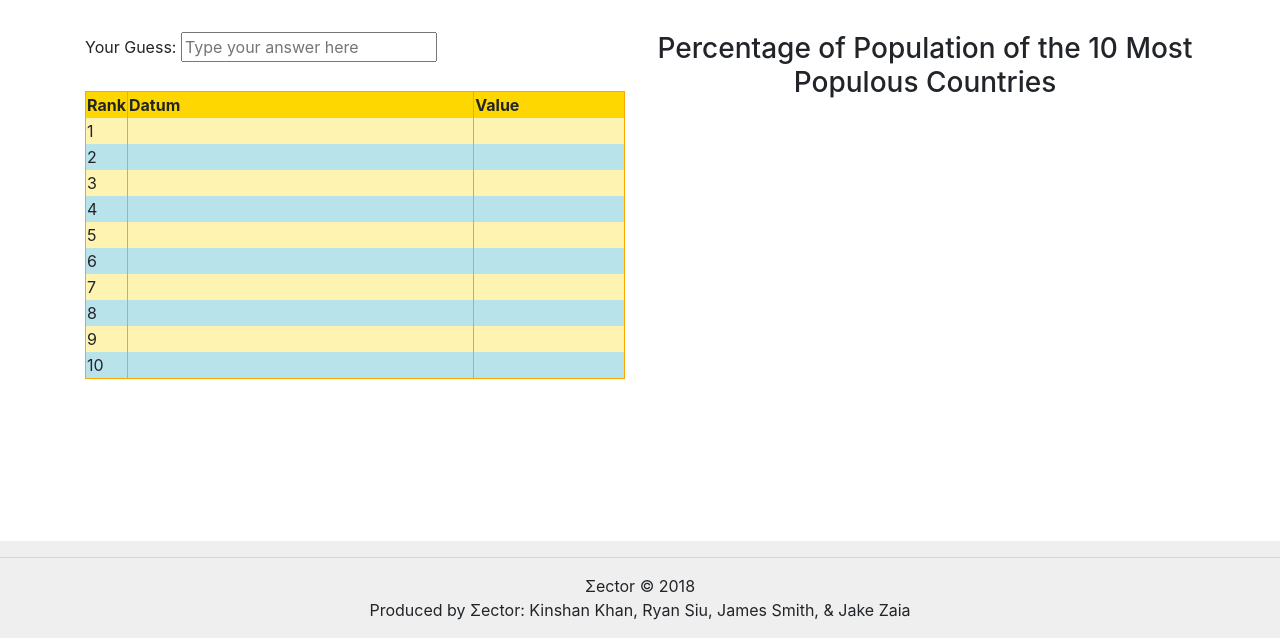
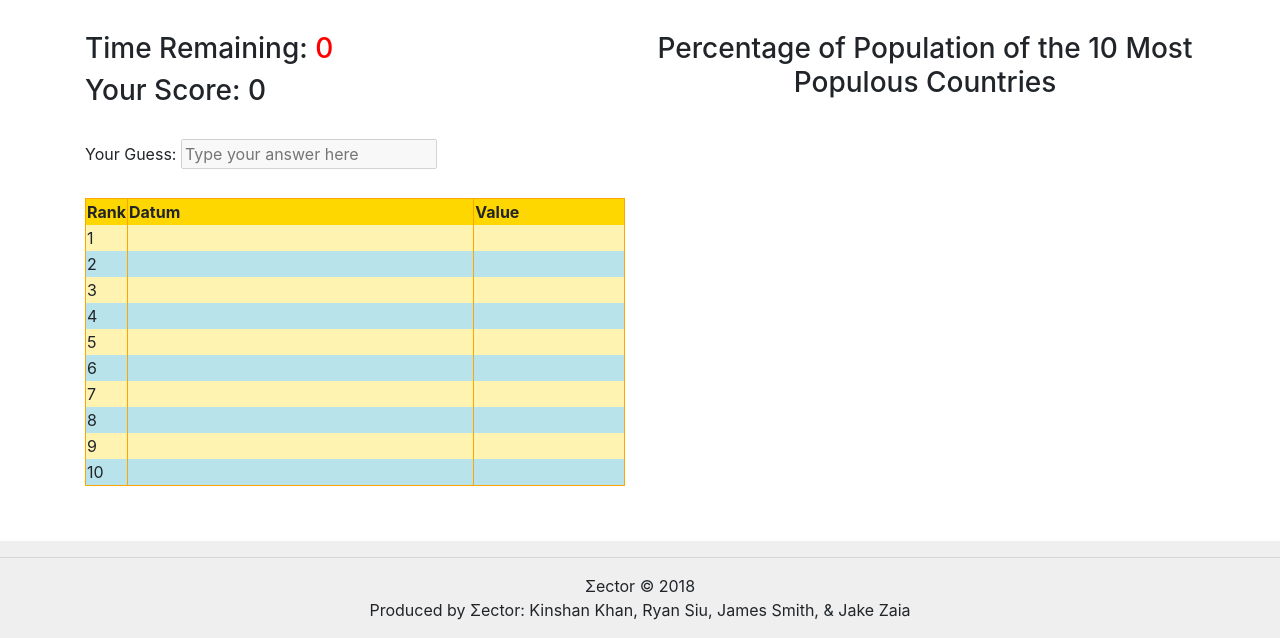
Before and after one commit to khinshankhan/Sector-Data_Visualization, a Flask app: page /visualization in a window 1280 px wide. Shown: the part 162-800 px from the top of the page. Run offline with Flask 2, Linux system fonts and the light colour scheme; some libraries are stand-ins or nearby versions.

Commit message:
Add game functionality

```diff
--- a/app.py
+++ b/app.py
@@ -20,7 +20,7 @@ def visualization():
     dataset_size: The number of answers in the dataset
     data: A JSON object of the data
     '''
-    return render_template('visualization.html', dataset_name="the world's top 10 most populous countries", dataset_size=10, data_file='WorldPopulation.csv', chart_name="Percentage of Population of the 10 Most Populous Countries")
+    return render_template('visualization.html', dataset_name="the world's top 10 most populous countries", dataset_size=10, data_file='WorldPopulation.csv', chart_name="Percentage of Population of the 10 Most Populous Countries", time=5)
 
 if __name__ == "__main__":
     app.debug = True
--- a/static/css/visualization.css
+++ b/static/css/visualization.css
@@ -33,3 +33,7 @@
 .arc path {
     stroke: #fff;
 }
+
+#time {
+    color: red;
+}
--- a/static/js/game.js
+++ b/static/js/game.js
@@ -1,3 +1,5 @@
+var data;
+
 var svg = d3.select("svg"),
     width = svg.attr("width"),
     height = svg.attr("height"),
@@ -16,7 +18,9 @@ var label = d3.arc()
     .outerRadius(radius - 40)
     .innerRadius(radius - 40);
 
-var populateChart = function(data) {
+var populateChart = function(d) {
+  data = d;
+
   var color = d3.scaleSequential(d3.interpolateRainbow).domain([0, data.length]);
 
   var arc = g.selectAll(".arc")
@@ -34,6 +38,7 @@ var populateChart = function(data) {
     .attr("id", function(d) { return "text-" + d.data.answer.replace(" ", "-").toLowerCase(); });
 
   var guess = document.getElementById("guess");
+  var score = document.getElementById("score");
   var table = document.getElementById("answer_table");
 
   guess.addEventListener("input", function() {
@@ -57,6 +62,9 @@ var populateChart = function(data) {
 
         // handle dataset to prevent repeats with the similar names
         data[d].answer = "";
+
+        // update score
+        score.innerHTML = parseInt(score.innerHTML) + 1;
       }
     }
   });
@@ -69,6 +77,45 @@ var checkAnswer = function(guess, answer) {
   return false;
 }
 
+var revealAll = function() {
+  for (var d in data) {
+    if (data[d].answer && data[d].answer != "") {
+
+      console.log(data[d].answer);
+
+      // handle pie chart
+      var pie_text = d3.select("#text-" + data[d].answer.replace(" ", "-").toLowerCase());
+      pie_text.style('fill', 'red').style('font-weight', 'bold').text(data[d].answer);
+
+      // handle table
+      var rank = parseInt(d) + 1;
+      var tr = document.getElementById("tr_rank_" + rank);
+      var answer_td = tr.getElementsByClassName("right")[0];
+      var value_td = tr.getElementsByClassName("value")[0];
+      answer_td.innerHTML = data[d].answer;
+      answer_td.setAttribute("class", "text-danger");
+      value_td.innerHTML = data[d].value;
+      value_td.setAttribute("class", "text-danger");
+    }
+  }
+}
+
 var capitalize = function(string) {
   return string.charAt(0).toUpperCase() + string.slice(1);
 }
+
+var time = document.getElementById("time");
+var guess = document.getElementById("guess");
+var countdown = setInterval(function() {
+  if (parseInt(time.innerHTML) > 0) {
+    time.innerHTML = parseInt(time.innerHTML) - 1;
+  } else {
+    stopGame();
+  }
+}, 1000);
+
+var stopGame = function() {
+  guess.disabled = true;
+  revealAll();
+  clearInterval(countdown);
+}
--- a/templates/visualization.html
+++ b/templates/visualization.html
@@ -16,6 +16,9 @@ Sector
 {% block content %}
 <div class="row">
   <div class="col-sm">
+    <br>
+    <h3>Time Remaining: <span id="time">{{ time }}</span></h3>
+    <h3>Your Score: <span id="score">0</span></h3>
     <br>
     <label for="guess">Your Guess: </label>
     <input  id="guess" type="text" placeholder="Type your answer here">
```
